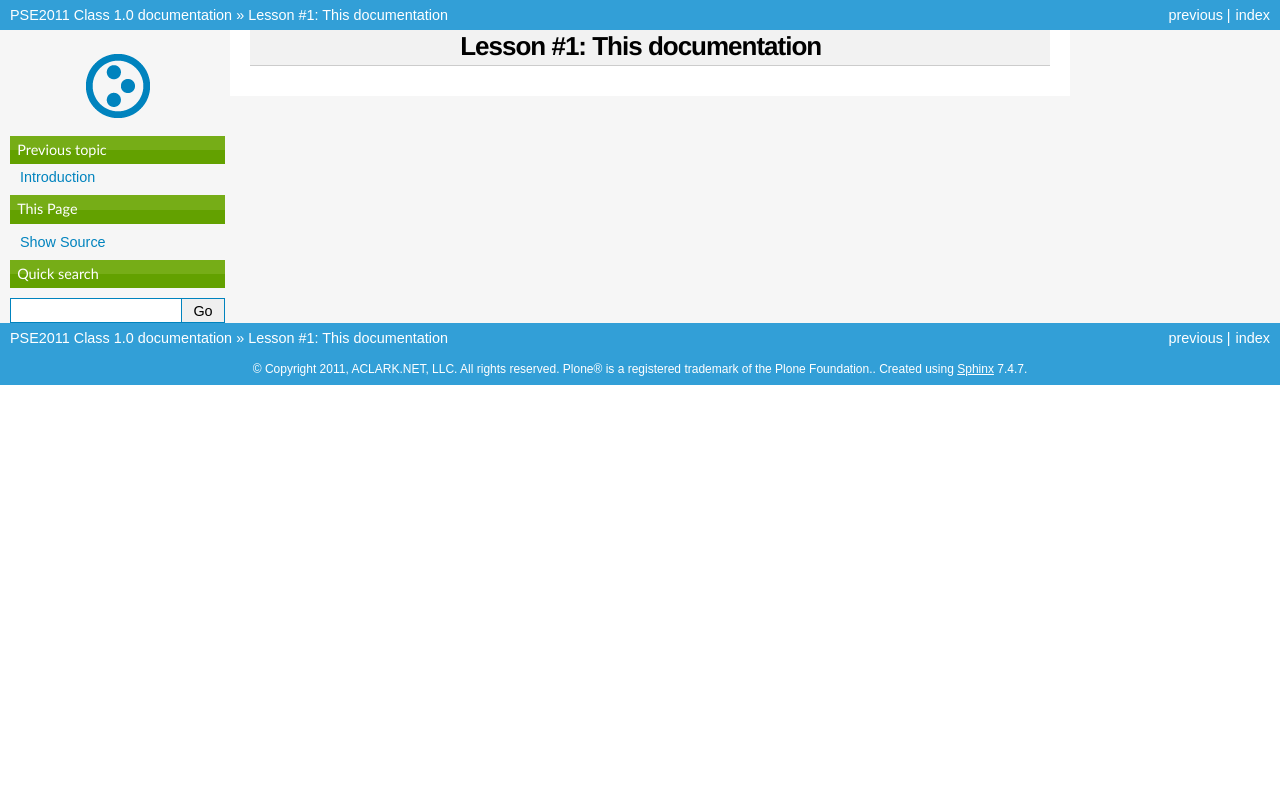
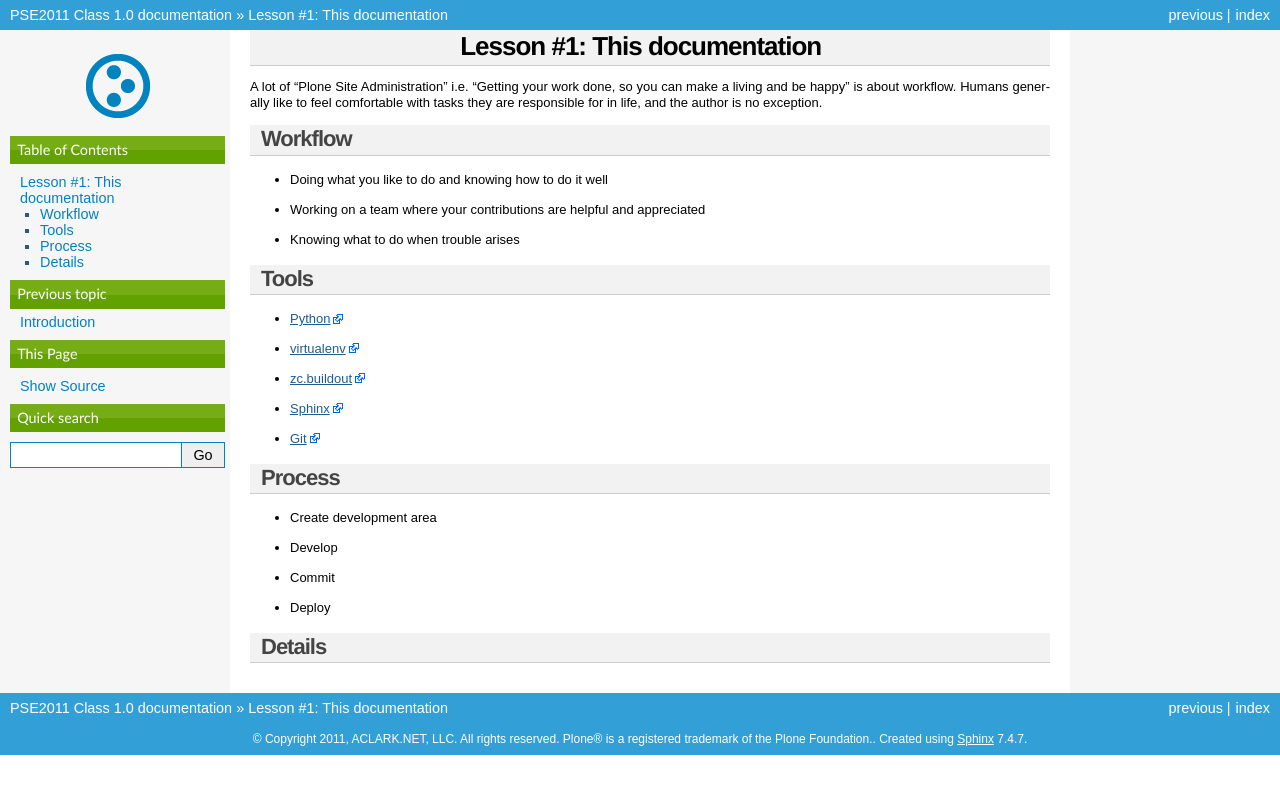
Before and after one commit to aclark4life/PSE2011, a Sphinx documentation site: the page built from pse2011/docs/1.rst, in a window 1280 px wide. Shown: the top 794 px of the page. Built offline with Sphinx 7.4.7, drawn with Linux system fonts in a browser that asks for light colours.

```diff
--- a/pse2011/docs/1.rst
+++ b/pse2011/docs/1.rst
@@ -1,3 +1,46 @@
 
 Lesson #1: This documentation
 =============================
+
+A lot of "Plone Site Administration" i.e. "Getting your work done, so you can make a living and be happy" is about workflow. Humans generally like to feel comfortable with tasks they are responsible for in life, and the author is no exception.
+
+Workflow
+--------
+
+* Doing what you like to do and knowing how to do it well
+* Working on a team where your contributions are helpful and appreciated
+* Knowing what to do when trouble arises
+
+Tools
+-----
+
+* `Python`_
+* `virtualenv`_
+* `zc.buildout`_
+* `Sphinx`_
+* `Git`_
+
+Process
+-------
+
+* Create development area
+* Develop
+* Commit
+* Deploy
+
+
+Details
+-------
+
+
+
+
+
+
+
+
+.. _`Python`: http://python.org
+.. _`virtualenv`: http://pypi.python.org/pypi/virtualenv
+.. _`zc.buildout`: http://pypi.python.org/pypi/zc.buildout/1.5.2
+.. _`Sphinx`: http://pypi.python.org/pypi/Sphinx
+.. _`Git`: http://git-scm.com/
```
